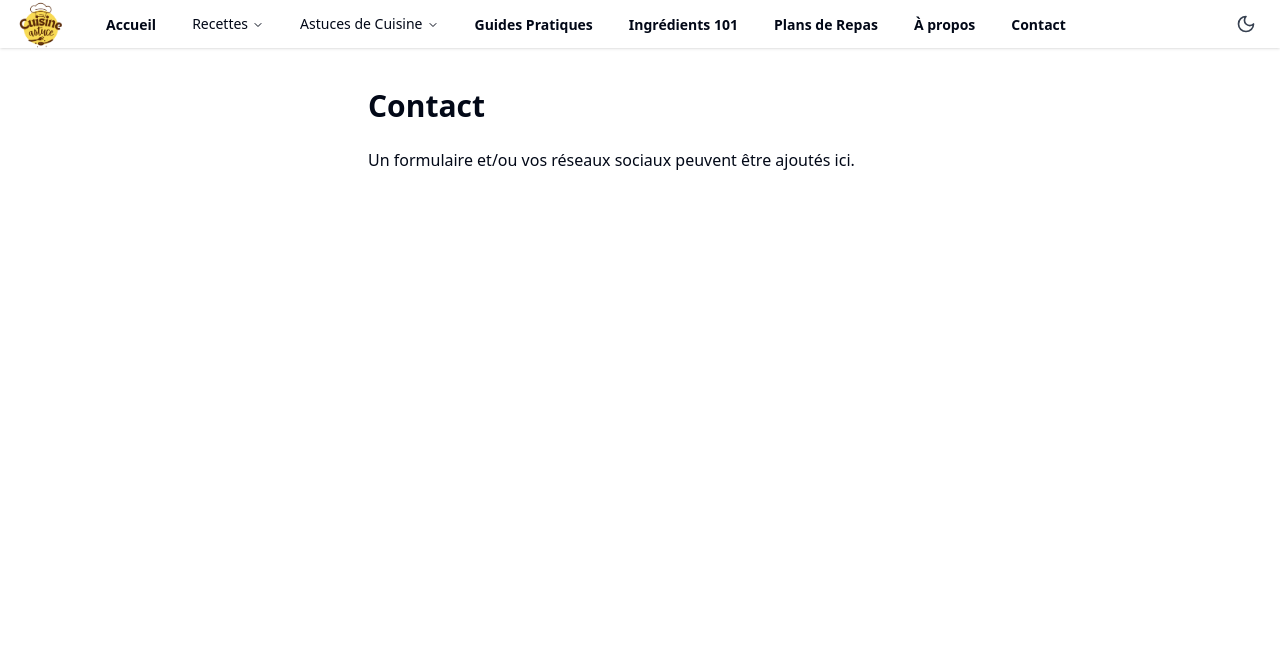
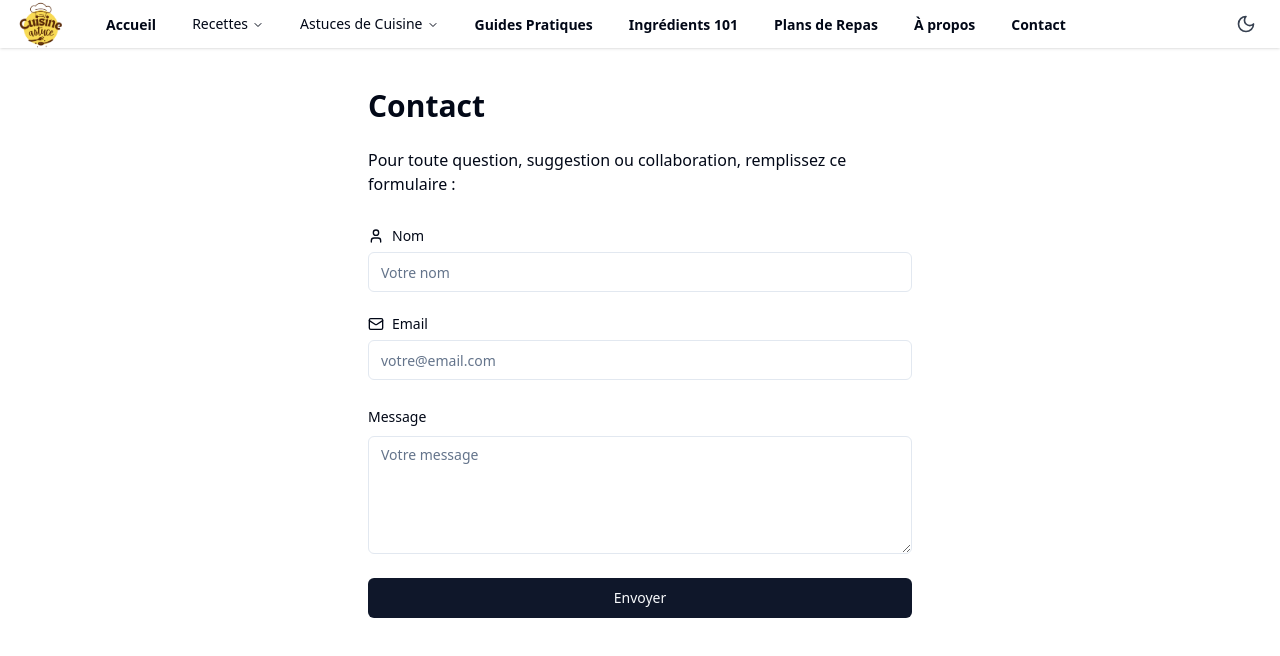
Before and after one commit to dimajadid1000/global-flavor-explorer, a React (Vite) app: page /contact in a window 1280 px wide. Shown: the top 656 px of the page. Built offline with nearby package versions, Linux system fonts and the light colour scheme.

Commit message:
Add contact form to contact page
Added a contact form to the contact page (`src/pages/Contact.tsx`) using existing UI components.

```diff
--- a/src/pages/Contact.tsx
+++ b/src/pages/Contact.tsx
@@ -1,9 +1,104 @@
+
+import React from "react";
+import { useForm } from "react-hook-form";
+import { z } from "zod";
+import { zodResolver } from "@hookform/resolvers/zod";
+import { Form, FormField, FormItem, FormLabel, FormControl, FormMessage } from "@/components/ui/form";
+import { Input } from "@/components/ui/input";
+import { Textarea } from "@/components/ui/textarea";
+import { Button } from "@/components/ui/button";
+import { toast } from "@/hooks/use-toast";
+import { Mail, User } from "lucide-react";
+
+const ContactSchema = z.object({
+  name: z.string().min(2, { message: "Le nom est requis." }),
+  email: z.string().email({ message: "L'email est invalide." }),
+  message: z.string().min(10, { message: "Le message doit contenir au moins 10 caractères." }),
+});
+
+type ContactFormType = z.infer<typeof ContactSchema>;
 
 export default function Contact() {
+  const form = useForm<ContactFormType>({
+    resolver: zodResolver(ContactSchema),
+    defaultValues: {
+      name: "",
+      email: "",
+      message: "",
+    },
+  });
+
+  const onSubmit = (data: ContactFormType) => {
+    // Ici, on pourrait envoyer les données à un backend/Supabase si connecté.
+    toast({
+      title: "Votre message a bien été envoyé !",
+      description: "Merci pour votre prise de contact. Nous reviendrons vers vous rapidement.",
+    });
+    form.reset();
+  };
+
   return (
     <div className="max-w-xl mx-auto py-10 px-4">
       <h1 className="text-3xl font-bold mb-6">Contact</h1>
-      <p>Un formulaire et/ou vos réseaux sociaux peuvent être ajoutés ici.</p>
+      <p className="mb-8">Pour toute question, suggestion ou collaboration, remplissez ce formulaire&nbsp;:</p>
+      <Form {...form}>
+        <form onSubmit={form.handleSubmit(onSubmit)} className="space-y-6">
+          <FormField
+            control={form.control}
+            name="name"
+            render={({ field }) => (
+              <FormItem>
+                <FormLabel>
+                  <span className="flex items-center gap-2">
+                    <User className="w-4 h-4" />
+                    Nom
+                  </span>
+                </FormLabel>
+                <FormControl>
+                  <Input placeholder="Votre nom" {...field} />
+                </FormControl>
+                <FormMessage />
+              </FormItem>
+            )}
+          />
+
+          <FormField
+            control={form.control}
+            name="email"
+            render={({ field }) => (
+              <FormItem>
+                <FormLabel>
+                  <span className="flex items-center gap-2">
+                    <Mail className="w-4 h-4" />
+                    Email
+                  </span>
+                </FormLabel>
+                <FormControl>
+                  <Input type="email" placeholder="votre@email.com" {...field} />
+                </FormControl>
+                <FormMessage />
+              </FormItem>
+            )}
+          />
+
+          <FormField
+            control={form.control}
+            name="message"
+            render={({ field }) => (
+              <FormItem>
+                <FormLabel>Message</FormLabel>
+                <FormControl>
+                  <Textarea placeholder="Votre message" rows={5} {...field} />
+                </FormControl>
+                <FormMessage />
+              </FormItem>
+            )}
+          />
+          <Button type="submit" className="w-full mt-6">
+            Envoyer
+          </Button>
+        </form>
+      </Form>
     </div>
   );
 }
```
